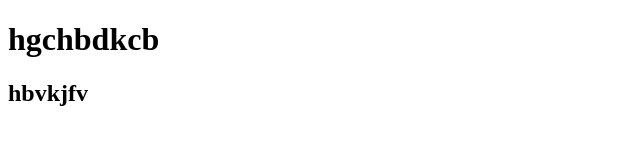
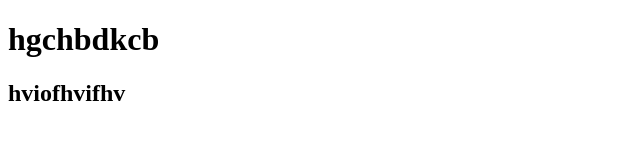
Before and after one commit to malavikathiruchelvam/git-first, a plain HTML site: page file1.html in a window 1280 px wide. Shown: the full height of the page, 0-640 px from the left. Drawn offline with Linux system fonts and the light colour scheme.

Commit message:
second change

```diff
--- a/file1.html
+++ b/file1.html
@@ -7,6 +7,6 @@
 </head>
 <body>
     <h1>hgchbdkcb</h1>
-    <h2>hbvkjfv</h2>
+    <h2>hviofhvifhv</h2>
 </body>
 </html>
```
